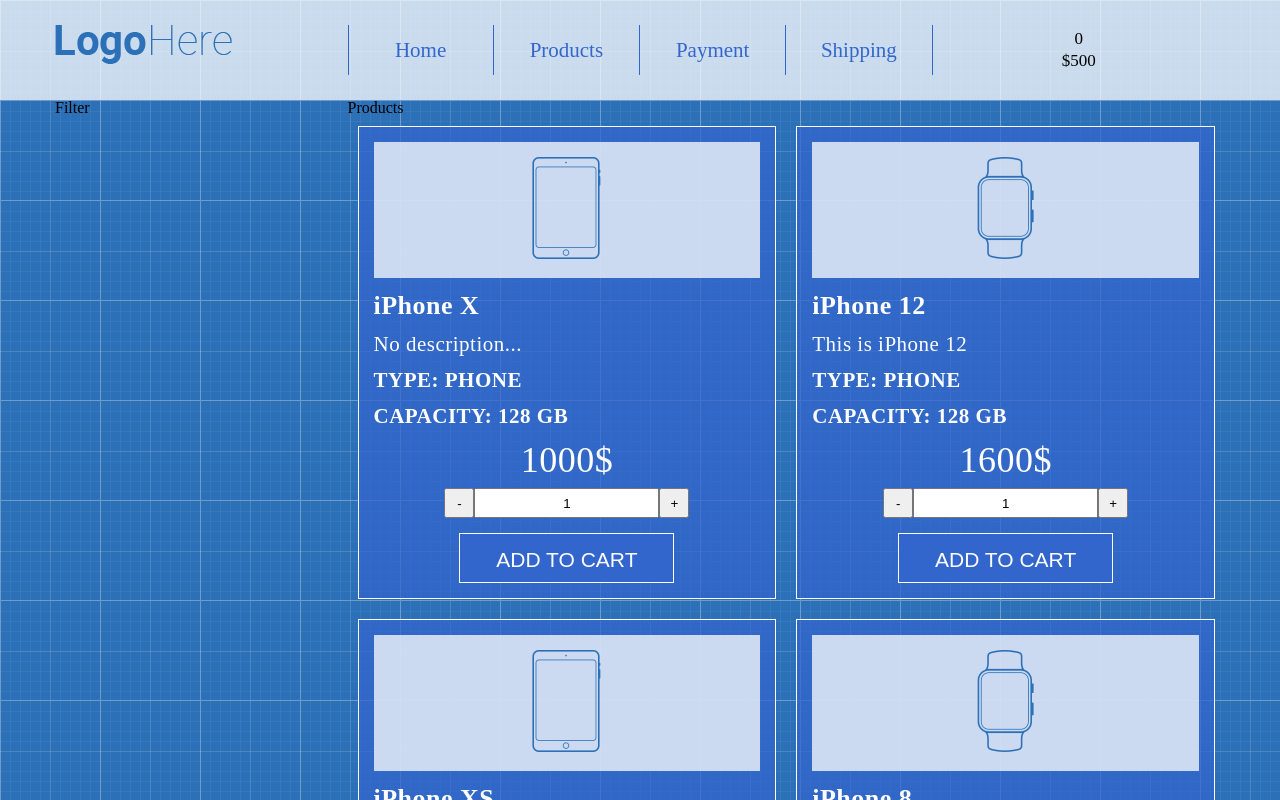
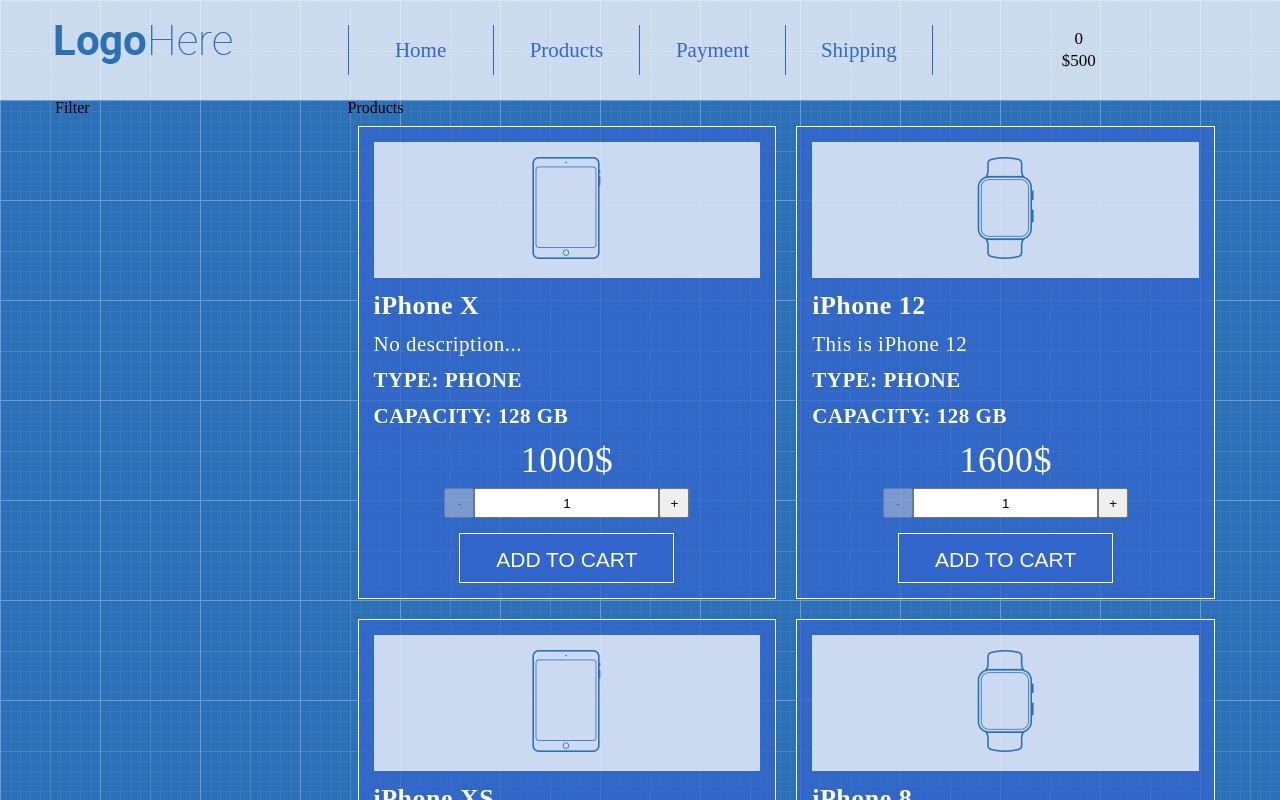
Before and after one commit to alex220496/react-shop, a React (Create React App) app: page / in a window 1280 px wide. Shown: the top 800 px of the page. Built offline with nearby package versions, Linux system fonts and the light colour scheme.

Commit message:
aded disable in button

```diff
--- a/src/App/App.jsx
+++ b/src/App/App.jsx
@@ -11,8 +11,8 @@
 
   state = {
      cartData: {
-       count:10,
-       price:100
+       count:0,
+       price:0
      }
   }
 
@@ -22,10 +22,10 @@
           <Header/>
           <Main/>
           <Footer/>
-
         </>
     )
-}
+
+  }
 
 }
 
--- a/src/App/Main/Products/ProductsListItem.js
+++ b/src/App/Main/Products/ProductsListItem.js
@@ -11,6 +11,7 @@
 
     state = {
         productCount:1,
+
 
     }
 
@@ -52,9 +53,14 @@
                 <div className="product-price">{price}$</div>
 
                  <div className="product-quantity">
-                     <button onClick={() => this.onDecrementClick()}>-</button>
+                     <button
+                     onClick={() => this.onDecrementClick()}
+                     disabled={this.state.productCount <= 1}
+                     >-</button>
                      <input type="text" value={this.state.productCount} readOnly/>
-                     <button onClick={() => this.onIncrementClick()}>+</button>
+                     <button onClick={() => this.onIncrementClick()}
+                             disabled={this.state.productCount >= 10}
+                     >+</button>
                  </div>
 
                 <button className="btn-add-to-cart">add to cart</button>
```
